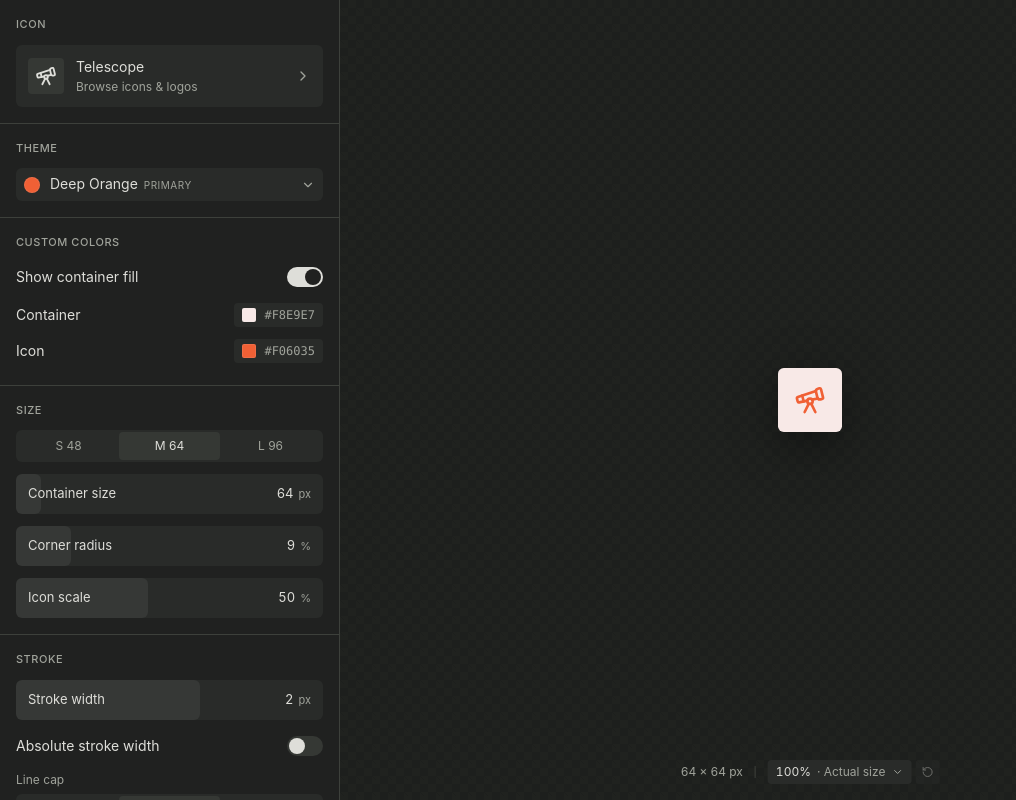
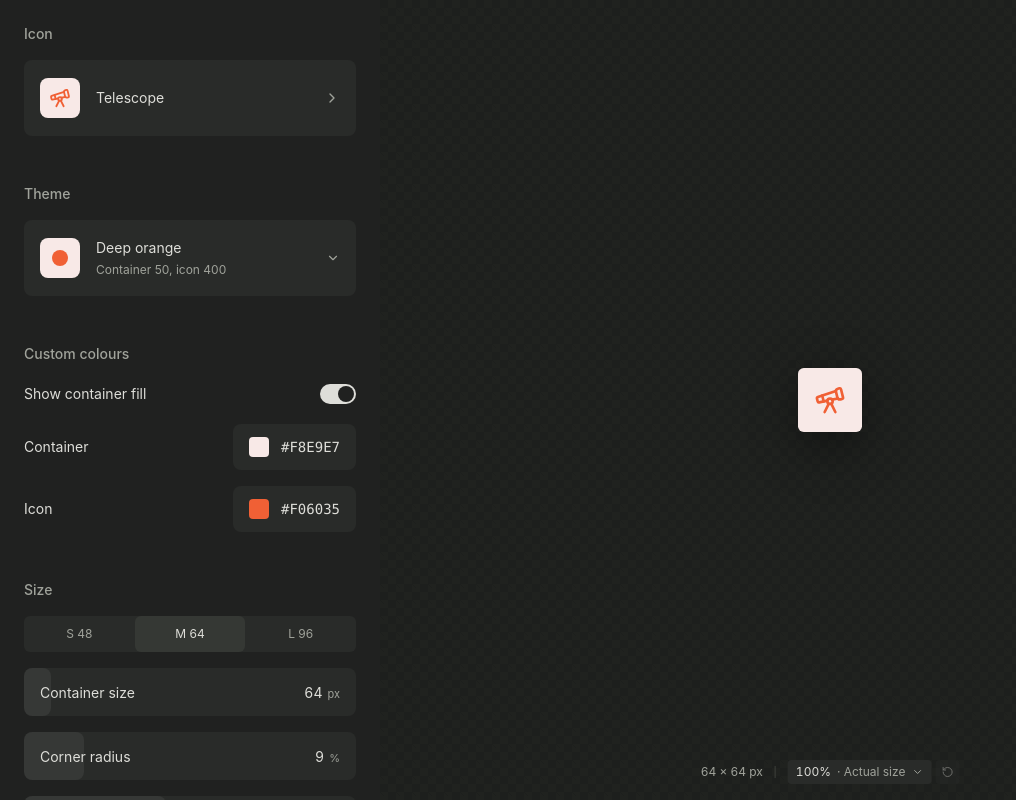
Before and after one commit to pareworks/lucide-icon-builder, a React (Vite) app: page / in a window 1280 px wide. Shown: the whole page, without its empty margins (0-1016 px from the left). Built offline with nearby package versions, Linux system fonts and the light colour scheme.

Commit message:
Refine panels, colour selectors and icon modal

```diff
--- /dev/null
+++ b/src/components/ColorPicker.tsx
@@ -0,0 +1,74 @@
+import { useEffect, useId, useLayoutEffect, useRef, useState } from 'react'
+import { createPortal } from 'react-dom'
+import { X } from 'lucide-react'
+import { PaletteGrid } from './PaletteGrid'
+
+type Props = { label: string; value: string; onChange: (hex: string) => void }
+
+export const ColorPicker = ({ label, value, onChange }: Props) => {
+  const [open, setOpen] = useState(false)
+  const [position, setPosition] = useState({ left: 0, top: 0 })
+  const trigger = useRef<HTMLButtonElement>(null)
+  const panel = useRef<HTMLDivElement>(null)
+  const id = useId()
+  const close = () => { setOpen(false); trigger.current?.focus() }
+
+  useLayoutEffect(() => {
+    if (!open) return
+    const place = () => {
+      if (!trigger.current || !panel.current) return
+      const anchor = trigger.current.getBoundingClientRect()
+      const sidebar = trigger.current.closest('aside')!.getBoundingClientRect()
+      const bounds = panel.current.getBoundingClientRect()
+      const beside = sidebar.right + 12
+      const left = beside + bounds.width <= window.innerWidth - 16
+        ? beside : Math.max(16, window.innerWidth - bounds.width - 16)
+      const top = Math.max(16, Math.min(anchor.top, window.innerHeight - bounds.height - 16))
+      setPosition({ left, top })
+    }
+    place()
+    window.addEventListener('resize', place)
+    window.addEventListener('scroll', place, true)
+    const observer = new ResizeObserver(place)
+    observer.observe(trigger.current!.closest('aside')!)
+    return () => {
+      window.removeEventListener('resize', place)
+      window.removeEventListener('scroll', place, true)
+      observer.disconnect()
+    }
+  }, [open])
+
+  useEffect(() => {
+    if (!open) return
+    const selected = panel.current?.querySelector<HTMLButtonElement>('[aria-pressed="true"]')
+      ?? panel.current?.querySelector<HTMLButtonElement>('.palette-swatch')
+    selected?.focus({ preventScroll: true })
+    const outside = (e: PointerEvent) => {
+      if (!panel.current?.contains(e.target as Node) && !trigger.current?.contains(e.target as Node)) setOpen(false)
+    }
+    const escape = (e: KeyboardEvent) => { if (e.key === 'Escape') { e.preventDefault(); close() } }
+    document.addEventListener('pointerdown', outside)
+    document.addEventListener('keydown', escape)
+    return () => { document.removeEventListener('pointerdown', outside); document.removeEventListener('keydown', escape) }
+  }, [open])
+
+  return (
+    <div className="flex items-center justify-between gap-4">
+      <span className="text-sm text-white">{label}</span>
+      <button ref={trigger} type="button" className="colour-trigger" aria-label={`${label} colour, ${value}`}
+        aria-expanded={open} aria-haspopup="dialog" aria-controls={open ? id : undefined} onClick={() => setOpen((v) => !v)}>
+        <span className="w-5 h-5 rounded shrink-0" style={{ backgroundColor: value }} />
+        <span className="font-mono text-sm">{value.toUpperCase()}</span>
+      </button>
+      {open && createPortal(
+        <div ref={panel} id={id} role="dialog" aria-label={`${label} colour`} className="colour-popover" style={position}>
+          <header className="flex items-center justify-between px-5 py-4">
+            <h2 className="text-sm font-medium">{label} colour</h2>
+            <button type="button" aria-label="Close colour picker" className="p-2 rounded hover:bg-panel-3" onClick={close}><X size={16} /></button>
+          </header>
+          <div className="colour-palette-scroll scrollbar-thin"><PaletteGrid value={value} onChange={onChange} /></div>
+        </div>, document.body,
+      )}
+    </div>
+  )
+}
--- a/src/components/IconPicker.tsx
+++ b/src/components/IconPicker.tsx
@@ -4,10 +4,10 @@ import { Segmented } from './controls'
 import { isSocialIcon } from '../lib/social'
 import { searchIcons, getIconComponent, iconLabel } from '../lib/lucide'
 
-type Props = { value: string; onChange: (name: string) => void }
+type Props = { value: string; onChange: (name: string) => void; containerColor: string; iconColor: string; containerVisible: boolean }
 const PAGE_SIZE = 96
 
-export const IconPicker = ({ value, onChange }: Props) => {
+export const IconPicker = ({ value, onChange, containerColor, iconColor, containerVisible }: Props) => {
   const [open, setOpen] = useState(false)
   const [query, setQuery] = useState('')
   const [category, setCategory] = useState<'all' | 'lucide' | 'social'>(() => isSocialIcon(value) ? 'social' : 'all')
@@ -30,14 +30,13 @@ export const IconPicker = ({ value, onChange }: Props) => {
 
   return (
     <>
-      <button type="button" className="flex w-full items-center gap-3 rounded-md bg-panel-2 p-3 text-left hover:bg-panel-3"
+      <button type="button" className="selector-button"
         aria-label={`Choose icon, current: ${iconLabel(value)}`} aria-haspopup="dialog" onClick={() => setOpen(true)}>
-        <span className="flex h-9 w-9 items-center justify-center rounded bg-panel-3 text-white">
+        <span className="selector-preview" style={{ backgroundColor: containerVisible ? containerColor : 'transparent', color: iconColor }}>
           {SelectedIcon && <SelectedIcon size={22} />}
         </span>
         <span className="min-w-0 flex-1">
-          <span className="block truncate text-sm text-white capitalize">{iconLabel(value)}</span>
-          <span className="block text-xs text-muted mt-0.5">Browse icons &amp; logos</span>
+          <span className="block truncate text-sm text-white">{iconLabel(value)}</span>
         </span>
         <ChevronRight size={16} className="text-muted" />
       </button>
@@ -48,7 +47,7 @@ export const IconPicker = ({ value, onChange }: Props) => {
           const rect = e.currentTarget.getBoundingClientRect()
           if (e.clientX < rect.left || e.clientX > rect.right || e.clientY < rect.top || e.clientY > rect.bottom) setOpen(false)
         }}>
-        <div className="p-5 border-b border-line space-y-4">
+        <div className="p-7 pb-4 space-y-4">
           <div className="flex items-center justify-between">
             <h2 id="icon-library-title" className="text-base font-medium text-white">Choose an icon</h2>
             <button type="button" aria-label="Close icon library" className="p-2 rounded hover:bg-panel-3 text-muted" onClick={() => setOpen(false)}><X size={18} /></button>
--- a/src/components/PaletteGrid.tsx
+++ b/src/components/PaletteGrid.tsx
@@ -1,35 +1,23 @@
 import { PALETTE, SHADES } from '../data/palette'
 
-type Props = {
-  value: string
-  onChange: (hex: string) => void
-}
+type Props = { value: string; onChange: (hex: string) => void }
 
-export const PaletteGrid = ({ value, onChange }: Props) => {
-  const norm = value.toUpperCase()
-  return (
-    <div className="space-y-1">
-      {PALETTE.map((family) => (
-        <div key={family.id} className="flex items-center gap-2">
-          <div className="w-16 shrink-0 text-[10px] text-muted truncate">{family.name}</div>
-          <div className="flex gap-0.5 flex-1">
-            {SHADES.map((s) => {
-              const hex = family.shades[s].toUpperCase()
-              const selected = hex === norm
-              return (
-                <button
-                  key={s}
-                  type="button"
-                  onClick={() => onChange(family.shades[s])}
-                  title={`${family.name} ${s} — ${family.shades[s]}`}
-                  className={`flex-1 aspect-square rounded-sm transition-transform ${selected ? 'ring-2 ring-white scale-110 z-10 relative' : 'hover:scale-105'}`}
-                  style={{ backgroundColor: family.shades[s] }}
-                />
-              )
-            })}
-          </div>
-        </div>
-      ))}
+export const PaletteGrid = ({ value, onChange }: Props) => (
+  <div className="palette-grid">
+    <div className="palette-row palette-heading" aria-hidden="true">
+      <span />{SHADES.map((shade) => <span key={shade}>{shade}</span>)}
     </div>
-  )
-}
+    {PALETTE.map((family) => (
+      <div key={family.id} className="palette-row">
+        <span className="palette-family">{family.name.charAt(0) + family.name.slice(1).toLowerCase()}</span>
+        {SHADES.map((shade) => {
+          const hex = family.shades[shade]
+          const selected = hex.toLowerCase() === value.toLowerCase()
+          return <button key={shade} type="button" className="palette-swatch" aria-pressed={selected}
+            aria-label={`${family.name} ${shade}, ${hex}`} title={`${family.name} ${shade} · ${hex}`}
+            style={{ backgroundColor: hex }} onClick={() => onChange(hex)} />
+        })}
+      </div>
+    ))}
+  </div>
+)
--- a/src/components/ResizableSidebar.tsx
+++ b/src/components/ResizableSidebar.tsx
@@ -1,7 +1,7 @@
 import { ReactNode, useEffect, useRef, useState } from 'react'
 
-const MIN_WIDTH = 260
-const DEFAULT_WIDTH = 340
+const MIN_WIDTH = 300
+const DEFAULT_WIDTH = 380
 const maxWidth = () => Math.max(MIN_WIDTH, Math.min(560, window.innerWidth - 96))
 const clampWidth = (width: number) => Math.max(MIN_WIDTH, Math.min(maxWidth(), width))
 
--- a/src/components/Sidebar.tsx
+++ b/src/components/Sidebar.tsx
@@ -3,8 +3,8 @@ import { IconConfig, SIZE_PRESETS, DEFAULT_CONFIG } from '../types'
 import { PALETTE_BY_ID, DEFAULT_BACKGROUND_SHADE, DEFAULT_FOREGROUND_SHADE } from '../data/palette'
 import { Section, Slider, Toggle, Segmented } from './controls'
 import { ThemePicker } from './ThemePicker'
-import { PaletteGrid } from './PaletteGrid'
 import { isSocialIcon } from '../lib/social'
+import { ColorPicker } from './ColorPicker'
 import { IconPicker } from './IconPicker'
 import { ExportPanel } from './ExportPanel'
 
@@ -14,38 +14,7 @@ type Props = {
   artboardRef: RefObject<SVGSVGElement>
 }
 
-const ColorRow = ({
-  label, value, onChange, onOpen, isOpen,
-}: {
-  label: string
-  value: string
-  onChange: (hex: string) => void
-  onOpen: () => void
-  isOpen: boolean
-}) => (
-  <div>
-    <div className="flex items-center justify-between mb-1.5">
-      <label className="text-sm text-white">{label}</label>
-      <button
-        type="button"
-        onClick={onOpen}
-        className="flex items-center gap-2 bg-panel-2 hover:bg-panel-3 px-2 py-1 rounded text-xs text-muted"
-      >
-        <span className="w-3.5 h-3.5 rounded-sm border border-white/10" style={{ backgroundColor: value }} />
-        <span className="font-mono">{value.toUpperCase()}</span>
-      </button>
-    </div>
-    {isOpen && (
-      <div className="bg-panel-2 rounded-md p-2 mt-1">
-        <PaletteGrid value={value} onChange={onChange} />
-      </div>
-    )}
-  </div>
-)
-
 export const Sidebar = ({ config, setConfig, artboardRef }: Props) => {
-  const [openColor, setOpenColor] = useState<'container' | 'icon' | null>(null)
-
   const [activePreset, setActivePreset] = useState<string>(() =>
     config.radiusRatio === DEFAULT_CONFIG.radiusRatio && config.iconRatio === DEFAULT_CONFIG.iconRatio
       && config.strokeWidth === DEFAULT_CONFIG.strokeWidth
@@ -76,34 +45,30 @@ export const Sidebar = ({ config, setConfig, artboardRef }: Props) => {
     setConfig((prev) => ({ ...prev, [key]: value }))
 
   return (
-    <aside className="w-full bg-panel border-r border-line h-full overflow-y-auto scrollbar-thin">
+    <aside className="w-full bg-panel h-full overflow-y-auto scrollbar-thin">
       <Section title="Icon">
-        <IconPicker value={config.iconName} onChange={(name) => update('iconName', name)} />
+        <IconPicker containerColor={config.containerColor} iconColor={config.iconColor} containerVisible={config.containerVisible} value={config.iconName} onChange={(name) => update('iconName', name)} />
       </Section>
 
       <Section title="Theme">
-        <ThemePicker value={config.themeId} onChange={applyTheme} />
+        <ThemePicker containerColor={config.containerColor} iconColor={config.iconColor} value={config.themeId} onChange={applyTheme} />
       </Section>
 
-      <Section title="Custom Colors">
+      <Section title="Custom colours">
         <Toggle
           label="Show container fill"
           checked={config.containerVisible}
           onChange={(v) => update('containerVisible', v)}
         />
-        <ColorRow
+        <ColorPicker
           label="Container"
           value={config.containerColor}
           onChange={(hex) => setConfig((p) => ({ ...p, containerColor: hex, themeId: 'custom' }))}
-          onOpen={() => setOpenColor(openColor === 'container' ? null : 'container')}
-          isOpen={openColor === 'container'}
         />
-        <ColorRow
+        <ColorPicker
           label="Icon"
           value={config.iconColor}
           onChange={(hex) => setConfig((p) => ({ ...p, iconColor: hex, themeId: 'custom' }))}
-          onOpen={() => setOpenColor(openColor === 'icon' ? null : 'icon')}
-          isOpen={openColor === 'icon'}
         />
       </Section>
 
--- a/src/components/ThemePicker.tsx
+++ b/src/components/ThemePicker.tsx
@@ -3,27 +3,39 @@ import { Check, ChevronDown } from 'lucide-react'
 import { ColorFamily, PALETTE } from '../data/palette'
 
 type Props = {
+  containerColor: string
+  iconColor: string
   value: string
   onChange: (themeId: string) => void
 }
 
-const Swatch = ({ family }: { family: ColorFamily }) => (
-  <span className="w-4 h-4 rounded-full shrink-0 border border-white/10"
-    style={{ backgroundColor: family.shades['400'] }} />
+const ColourPreview = ({ containerColor, iconColor }: { containerColor: string; iconColor: string }) => (
+  <span className="selector-preview" style={{ backgroundColor: containerColor }} aria-hidden="true">
+    <span className="w-4 h-4 rounded-full" style={{ backgroundColor: iconColor }} />
+  </span>
 )
+
+const shadeLabel = (hex: string) => {
+  for (const family of PALETTE) {
+    const shade = Object.entries(family.shades).find(([, value]) => value.toLowerCase() === hex.toLowerCase())
+    if (shade) return shade[0]
+  }
+  return 'custom'
+}
+const familyLabel = (name: string) => name.charAt(0).toUpperCase() + name.slice(1).toLowerCase()
 
 const RowLabel = ({ family }: { family: ColorFamily }) => (
   <span className="flex-1 text-left text-sm text-white truncate">
-    {family.name}
+    {familyLabel(family.name)}
     {family.label && (
-      <span className="ml-1.5 text-[10px] uppercase tracking-wider text-muted">
+      <span className="ml-1.5 text-xs text-muted">
         {family.label}
       </span>
     )}
   </span>
 )
 
-export const ThemePicker = ({ value, onChange }: Props) => {
+export const ThemePicker = ({ value, onChange, containerColor, iconColor }: Props) => {
   const [open, setOpen] = useState(false)
   const ref = useRef<HTMLDivElement>(null)
 
@@ -50,13 +62,16 @@ export const ThemePicker = ({ value, onChange }: Props) => {
       <button
         type="button"
         onClick={() => setOpen((o) => !o)}
-        className="w-full flex items-center gap-2.5 px-2 py-1.5 rounded-md bg-panel-2 hover:bg-panel-3 transition-colors"
+        className="selector-button"
         aria-label="Theme"
         aria-haspopup="listbox"
         aria-expanded={open}
       >
-        {current ? <><Swatch family={current} /><RowLabel family={current} /></>
-          : <span className="flex-1 text-left text-sm text-white">Custom colours</span>}
+        <ColourPreview containerColor={containerColor} iconColor={iconColor} />
+        <span className="flex-1 min-w-0 text-left">
+          <span className="block text-sm text-white truncate">{current ? familyLabel(current.name) : 'Custom colours'}</span>
+          <span className="block text-xs text-muted mt-1">Container {shadeLabel(containerColor)}, icon {shadeLabel(iconColor)}</span>
+        </span>
         <ChevronDown
           className={`w-3.5 h-3.5 text-muted shrink-0 transition-transform ${open ? 'rotate-180' : ''}`}
         />
@@ -65,7 +80,7 @@ export const ThemePicker = ({ value, onChange }: Props) => {
       {open && (
         <div
           role="listbox"
-          className="absolute top-full left-0 right-0 mt-1 bg-panel-2 border border-line rounded-md shadow-xl z-30 max-h-72 overflow-y-auto scrollbar-thin"
+          className="absolute top-full left-0 right-0 mt-1 bg-panel-2 rounded-md shadow-xl z-30 max-h-72 overflow-y-auto scrollbar-thin"
         >
           <div className="p-1 space-y-0.5">
             {PALETTE.map((family) => {
@@ -80,11 +95,11 @@ export const ThemePicker = ({ value, onChange }: Props) => {
                     onChange(family.id)
                     setOpen(false)
                   }}
-                  className={`w-full flex items-center gap-2.5 px-2 py-1.5 rounded transition-colors ${
+                  className={`w-full flex items-center gap-3 px-3 py-3 rounded transition-colors ${
                     selected ? 'bg-panel-3' : 'hover:bg-panel-3/60'
                   }`}
                 >
-                  <Swatch family={family} />
+                  <ColourPreview containerColor={family.shades['50']} iconColor={family.shades['400']} />
                   <RowLabel family={family} />
                   {selected && <Check className="w-3.5 h-3.5 text-white shrink-0" />}
                 </button>
--- a/src/components/ZoomControl.tsx
+++ b/src/components/ZoomControl.tsx
@@ -50,7 +50,7 @@ export const ZoomControl = ({ value, onChange }: Props) => {
         {open && (
           <div
             role="listbox"
-            className="absolute bottom-full mb-1 right-0 bg-panel-2 border border-line rounded-md shadow-xl z-30 py-1 min-w-[160px]"
+            className="absolute bottom-full mb-1 right-0 bg-panel-2 rounded-md shadow-xl z-30 py-1 min-w-[160px]"
           >
             {ZOOM_LEVELS.map((z) => {
               const selected = z === value
@@ -71,7 +71,7 @@ export const ZoomControl = ({ value, onChange }: Props) => {
                 >
                   <span className="flex items-baseline gap-1.5">
                     <span>{z}%</span>
-                    {actual && <span className="text-[10px] uppercase tracking-wider opacity-70">Actual size</span>}
+                    {actual && <span className="text-[10px] opacity-70">Actual size</span>}
                   </span>
                   {selected && <Check className="w-3 h-3 shrink-0" />}
                 </button>
--- a/src/components/controls.tsx
+++ b/src/components/controls.tsx
@@ -1,12 +1,12 @@
 import { ReactNode, useId, useState } from 'react'
 
 export const Section = ({ title, children, action }: { title: string; children: ReactNode; action?: ReactNode }) => (
-  <section className="border-b border-line py-4 px-4">
-    <header className="flex items-center justify-between mb-3">
-      <h3 className="text-[11px] uppercase tracking-wider text-muted font-medium">{title}</h3>
+  <section className="py-6 px-6">
+    <header className="flex items-center justify-between mb-4">
+      <h3 className="text-sm text-muted font-medium">{title}</h3>
       {action}
     </header>
-    <div className="space-y-3">{children}</div>
+    <div className="space-y-4">{children}</div>
   </section>
 )
 
@@ -88,14 +88,14 @@ export const Segmented = <T extends string>({
   options: { value: T; label: string }[]
   onChange: (v: T) => void
 }) => (
-  <div className="flex bg-panel-2 rounded-md p-0.5">
+  <div className="flex bg-panel-2 rounded-md">
     {options.map((o) => (
       <button
         key={o.value}
         type="button"
         onClick={() => onChange(o.value)}
         aria-pressed={value === o.value}
-        className={`flex-1 text-xs py-1.5 rounded transition-colors ${
+        className={`flex-1 text-xs py-2.5 rounded-md transition-colors ${
           value === o.value ? 'bg-panel-3 text-white' : 'text-muted hover:text-white'
         }`}
       >
--- a/src/index.css
+++ b/src/index.css
@@ -54,14 +54,21 @@ button:focus-visible, input:focus-visible { outline: 2px solid #aeb5a6; outline-
 .integrated-slider:hover .slider-grip, .integrated-slider[data-dragging='true'] .slider-grip { opacity: .45; }
 .integrated-slider:hover .slider-ticks, .integrated-slider[data-dragging='true'] .slider-ticks { opacity: .12; }
 .integrated-slider[data-dragging='true'] .slider-fill { background: #deded91c; }
-.icon-dialog { width: min(780px, calc(100vw - 32px)); max-height: min(720px, calc(100dvh - 48px)); padding: 0; border: 1px solid #3d403b; border-radius: 12px; background: #202120; color: #deded9; box-shadow: 0 24px 80px #0006; }
-.icon-dialog[open] { display: flex; flex-direction: column; }
-.icon-dialog::backdrop { background: #10120fb3; }
-.icon-results { overflow-y: auto; padding: 20px; min-height: 0; }
+.icon-dialog { width: min(1040px, calc(100vw - 48px)); height: min(840px, calc(100dvh - 64px)); max-height: calc(100dvh - 32px); padding: 0; border: 0; border-radius: 12px; background: #202120; color: #deded9; box-shadow: 0 24px 80px #0006; }
+.icon-dialog { opacity: 0; transform: translateY(8px) scale(.97); transition: opacity 200ms ease, transform 200ms cubic-bezier(.2,.8,.2,1), display 200ms allow-discrete, overlay 200ms allow-discrete; }
+.icon-dialog[open] { display: flex; flex-direction: column; opacity: 1; transform: translateY(0) scale(1); }
+.icon-dialog::backdrop { background: #10120fb3; opacity: 0; transition: opacity 200ms ease, display 200ms allow-discrete, overlay 200ms allow-discrete; }
+.icon-dialog[open]::backdrop { opacity: 1; }
+@starting-style {
+  .icon-dialog[open] { opacity: 0; transform: translateY(8px) scale(.97); }
+  .icon-dialog[open]::backdrop { opacity: 0; }
+}
+@media (prefers-reduced-motion: reduce) { .icon-dialog, .icon-dialog::backdrop { transition: none; } }
+.icon-results { flex: 1; overflow-y: auto; padding: 12px 28px 28px; min-height: 0; }
 .icon-grid { display: grid; grid-template-columns: repeat(auto-fill, minmax(88px, 1fr)); gap: 6px; }
-.icon-option { display: flex; flex-direction: column; align-items: center; justify-content: center; gap: 10px; min-height: 96px; padding: 10px 5px; border: 1px solid transparent; border-radius: 6px; color: #b5b9b0; }
+.icon-option { display: flex; flex-direction: column; align-items: center; justify-content: center; gap: 10px; min-height: 96px; padding: 10px 5px; border-radius: 6px; color: #b5b9b0; }
 .icon-option:hover { background: #292b29; color: #deded9; }
-.icon-option[aria-pressed='true'] { background: #353834; border-color: #8e9686; color: #deded9; }
+.icon-option[aria-pressed='true'] { background: #353834; color: #deded9; }
 .icon-option span { width: 100%; font-size: 11px; line-height: 1.3; overflow-wrap: anywhere; text-align: center; }
 @media (prefers-reduced-motion: reduce) { *, *::before, *::after { transition: none !important; } }
 .resizable-sidebar { position: relative; flex: none; height: 100%; }
@@ -69,3 +76,25 @@ button:focus-visible, input:focus-visible { outline: 2px solid #aeb5a6; outline-
 .sidebar-divider::after { content: ''; position: absolute; top: 0; bottom: 0; left: 4px; width: 2px; background: transparent; }
 .sidebar-divider:hover::after, .sidebar-divider:focus-visible::after, .sidebar-divider[data-dragging='true']::after { background: #939b88; }
 .sidebar-divider:focus-visible { outline: none; }
+.selector-button { display: flex; align-items: center; width: 100%; gap: 16px; padding: 16px; min-height: 76px; text-align: left; border-radius: 8px; background: #292b29; }
+.selector-button:hover { background: #353834; }
+.selector-preview { display: flex; align-items: center; justify-content: center; width: 40px; height: 40px; border-radius: 8px; flex: none; }
+.colour-trigger { display: flex; align-items: center; gap: 12px; padding: 12px 16px; min-height: 46px; border-radius: 8px; background: #292b29; color: #deded9; }
+.colour-trigger:hover { background: #353834; }
+.colour-popover { position: fixed; z-index: 100; width: min(500px, calc(100vw - 32px)); max-height: calc(100dvh - 32px); display: flex; flex-direction: column; background: #252724; color: #deded9; border: 0; border-radius: 12px; box-shadow: 0 16px 64px #0007; }
+.colour-palette-scroll { overflow-y: auto; min-height: 0; padding: 0 20px 20px; }
+.palette-grid { display: grid; gap: 10px; }
+.palette-row { display: grid; grid-template-columns: 78px repeat(10, minmax(0, 1fr)); gap: 5px; align-items: center; }
+.palette-heading { position: sticky; top: 0; background: #252724; padding: 14px 0 8px; z-index: 1; color: #a0a39b; font-size: 10px; text-align: center; }
+.palette-family { font-size: 11px; color: #b5b9b0; line-height: 1.3; }
+.palette-swatch { height: 28px; min-width: 0; border-radius: 4px; }
+.palette-swatch:hover { outline: 1px solid #deded9; outline-offset: 2px; }
+.palette-swatch[aria-pressed='true'] { outline: 2px solid #deded9; outline-offset: 2px; box-shadow: inset 0 0 0 2px #202120; }
+.integrated-slider { height: 48px; padding: 0 16px; font-size: 14px; border-radius: 8px; }
+.slider-grip { top: 12px; }
+.slider-ticks i { top: 20px; }
+@media (max-width: 520px) {
+  .colour-palette-scroll { padding-left: 12px; padding-right: 12px; }
+  .palette-row { grid-template-columns: 60px repeat(10, minmax(0, 1fr)); gap: 4px; }
+  .palette-family { font-size: 10px; }
+}
--- a/src/lib/lucide.ts
+++ b/src/lib/lucide.ts
@@ -10,7 +10,10 @@ const pascalToKebab = (s: string) =>
 const kebabToPascal = (s: string) =>
   s.split('-').map((p) => p.charAt(0).toUpperCase() + p.slice(1)).join('')
 
-export const iconLabel = (pascal: string): string => socialIconLabel(pascal) ?? pascalToKebab(pascal).replace(/-/g, ' ')
+export const iconLabel = (pascal: string): string => {
+  const label = socialIconLabel(pascal) ?? pascalToKebab(pascal).replace(/-/g, ' ')
+  return label.charAt(0).toUpperCase() + label.slice(1)
+}
 export const iconSlug = (pascal: string): string => pascalToKebab(pascal)
 
 export const getIconComponent = (name: string): LucideIcon | undefined => {
```
Also changed, not shown: 1 other file (tests, documents, lock files or other folders).
